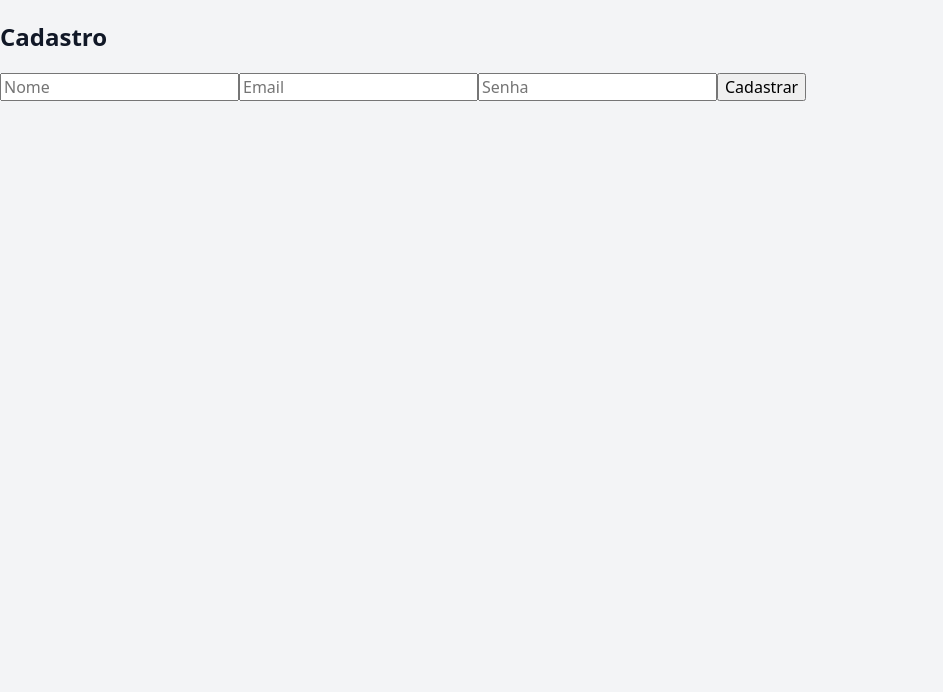
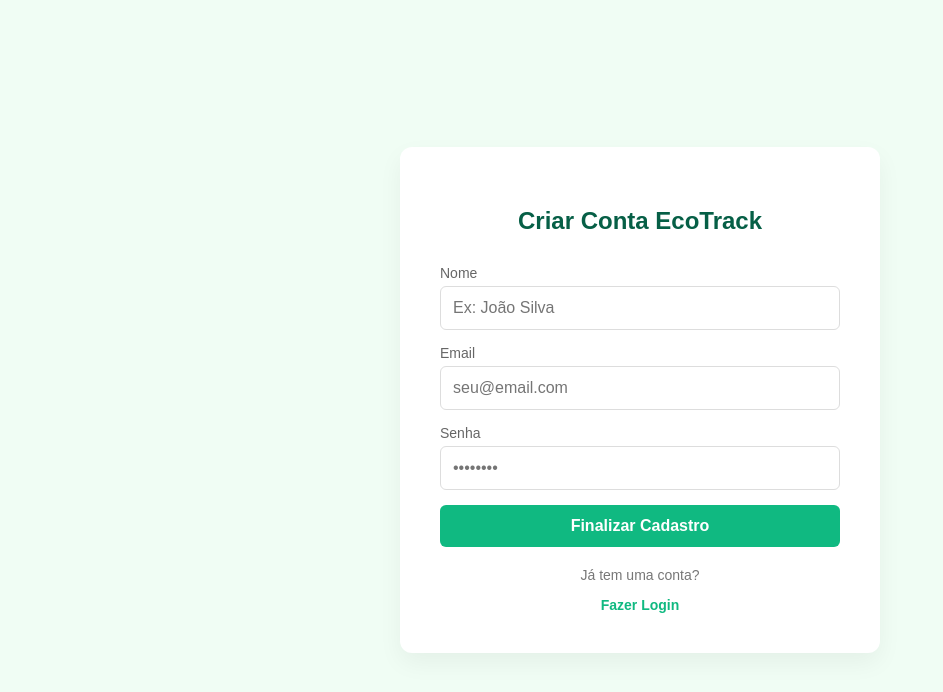
Before and after one commit to araminelli1/ecotrack_full, a React (Vite) app in the folder frontend/: page /cadastro in a window 1280 px wide. Shown: the top 692 px of the page, without its empty margins (0-943 px from the left). Built offline with nearby package versions, Linux system fonts and the light colour scheme; no server answers.

Commit message:
Melhorando a tela de Cadastro

```diff
--- a/frontend/src/pages/Cadastro.tsx
+++ b/frontend/src/pages/Cadastro.tsx
@@ -1,18 +1,18 @@
 import { useState } from "react";
 import axios from "axios";
-import { useNavigate } from "react-router-dom";
+import { useNavigate, Link } from "react-router-dom";
 
 export default function Cadastro() {
   const [nome, setNome] = useState<string>("");
   const [email, setEmail] = useState<string>("");
   const [senha, setSenha] = useState<string>("");
+  const [carregando, setCarregando] = useState(false);
 
   const navigate = useNavigate();
 
   const handleSubmit = async (e: React.FormEvent) => {
     e.preventDefault();
 
-    // ✅ VALIDAÇÕES (fora do try)
     if (!nome || !email || !senha) {
       alert("Preencha todos os campos!");
       return;
@@ -24,7 +24,6 @@
     }
 
     const senhaValida = /^(?=.*[a-z])(?=.*[A-Z])(?=.*\d).{6,}$/;
-
     if (!senhaValida.test(senha)) {
       alert(
         "A senha deve ter no mínimo 6 caracteres, incluindo letra maiúscula, minúscula e número.",
@@ -32,54 +31,167 @@
       return;
     }
 
+    setCarregando(true);
     try {
-      // ✅ Cadastro
-      await axios.post("https://ecotrack-full.onrender.com/api/auth/register", {
+      const API_BASE =
+        import.meta.env.VITE_API_BASE || "https://ecotrack-full.onrender.com";
+
+      await axios.post(`${API_BASE}/api/auth/register`, {
         nome,
         email,
         senha,
         tipoUsuario: "ALUNO",
       });
 
-      // ✅ Mensagem
       alert("Cadastro realizado com sucesso!");
-
-      // ✅ Redireciona depois
-      setTimeout(() => {
       navigate("/login");
-      }, 2000);
     } catch (err: any) {
       alert(err.response?.data?.error || "Erro no cadastro");
+    } finally {
+      setCarregando(false);
     }
   };
 
-  // ✅ RETURN FICA FORA DO TRY (MUITO IMPORTANTE)
+  // Estilos rápidos para o design
+  const containerStyle: React.CSSProperties = {
+    display: "flex",
+    justifyContent: "center",
+    alignItems: "center",
+    minHeight: "100vh",
+    backgroundColor: "#f0fdf4", // Verde bem clarinho de fundo
+    fontFamily: "sans-serif",
+  };
+
+  const cardStyle: React.CSSProperties = {
+    backgroundColor: "#fff",
+    padding: "40px",
+    borderRadius: "12px",
+    boxShadow: "0 10px 25px rgba(0,0,0,0.05)",
+    width: "100%",
+    maxWidth: "400px",
+  };
+
+  const inputStyle: React.CSSProperties = {
+    width: "100%",
+    padding: "12px",
+    marginBottom: "15px",
+    borderRadius: "6px",
+    border: "1px solid #ddd",
+    boxSizing: "border-box",
+    fontSize: "16px",
+  };
+
+  const buttonStyle: React.CSSProperties = {
+    width: "100%",
+    padding: "12px",
+    backgroundColor: "#10b981", // Verde Esmeralda
+    color: "white",
+    border: "none",
+    borderRadius: "6px",
+    fontSize: "16px",
+    fontWeight: "bold",
+    cursor: "pointer",
+    transition: "background 0.3s",
+  };
+
   return (
-    <div>
-      <h2>Cadastro</h2>
+    <div style={containerStyle}>
+      <div style={cardStyle}>
+        <h2
+          style={{
+            textAlign: "center",
+            color: "#065f46",
+            marginBottom: "30px",
+          }}
+        >
+          Criar Conta EcoTrack
+        </h2>
 
         <form onSubmit={handleSubmit}>
+          <div>
+            <label
+              style={{
+                display: "block",
+                marginBottom: "5px",
+                fontSize: "14px",
+                color: "#666",
+              }}
+            >
+              Nome
+            </label>
             <input
-          placeholder="Nome"
+              placeholder="Ex: João Silva"
               value={nome}
               onChange={(e) => setNome(e.target.value)}
+              style={inputStyle}
             />
+          </div>
 
+          <div>
+            <label
+              style={{
+                display: "block",
+                marginBottom: "5px",
+                fontSize: "14px",
+                color: "#666",
+              }}
+            >
+              Email
+            </label>
             <input
-          placeholder="Email"
+              type="email"
+              placeholder="seu@email.com"
               value={email}
               onChange={(e) => setEmail(e.target.value)}
+              style={inputStyle}
             />
+          </div>
 
+          <div>
+            <label
+              style={{
+                display: "block",
+                marginBottom: "5px",
+                fontSize: "14px",
+                color: "#666",
+              }}
+            >
+              Senha
+            </label>
             <input
               type="password"
-          placeholder="Senha"
+              placeholder="••••••••"
               value={senha}
               onChange={(e) => setSenha(e.target.value)}
+              style={inputStyle}
             />
+          </div>
 
-        <button type="submit">Cadastrar</button>
+          <button
+            type="submit"
+            disabled={carregando}
+            style={{ ...buttonStyle, opacity: carregando ? 0.7 : 1 }}
+          >
+            {carregando ? "Cadastrando..." : "Finalizar Cadastro"}
+          </button>
         </form>
+
+        <div
+          style={{ marginTop: "20px", textAlign: "center", fontSize: "14px" }}
+        >
+          <p style={{ color: "#777" }}>Já tem uma conta?</p>
+          <Link
+            to="/login"
+            style={{
+              color: "#10b981",
+              fontWeight: "bold",
+              textDecoration: "none",
+            }}
+          >
+            Fazer Login
+          </Link>
+        </div>
+      </div>
     </div>
   );
 }
```
Lines whose indentation alone changed are shown as unchanged.
